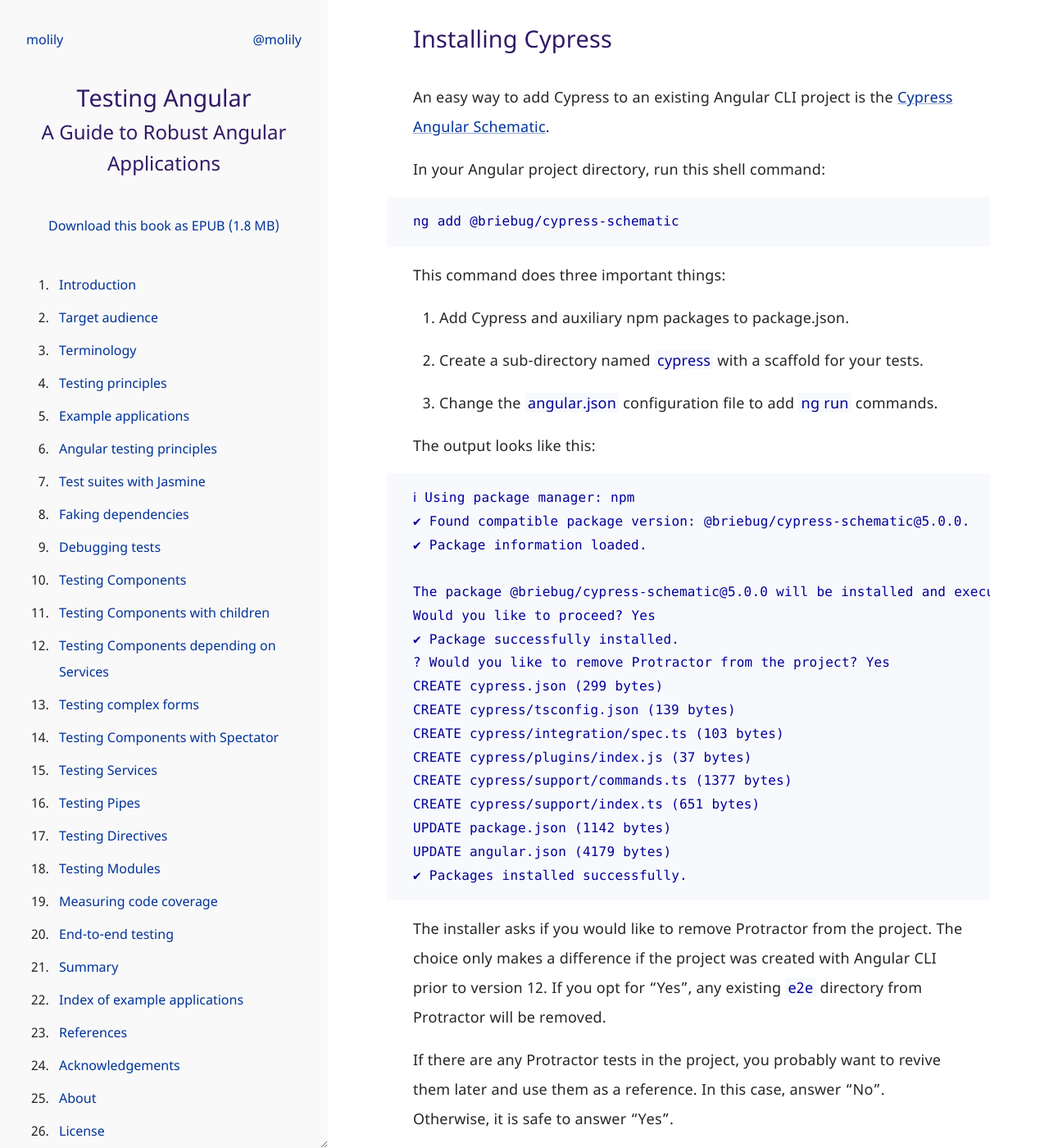
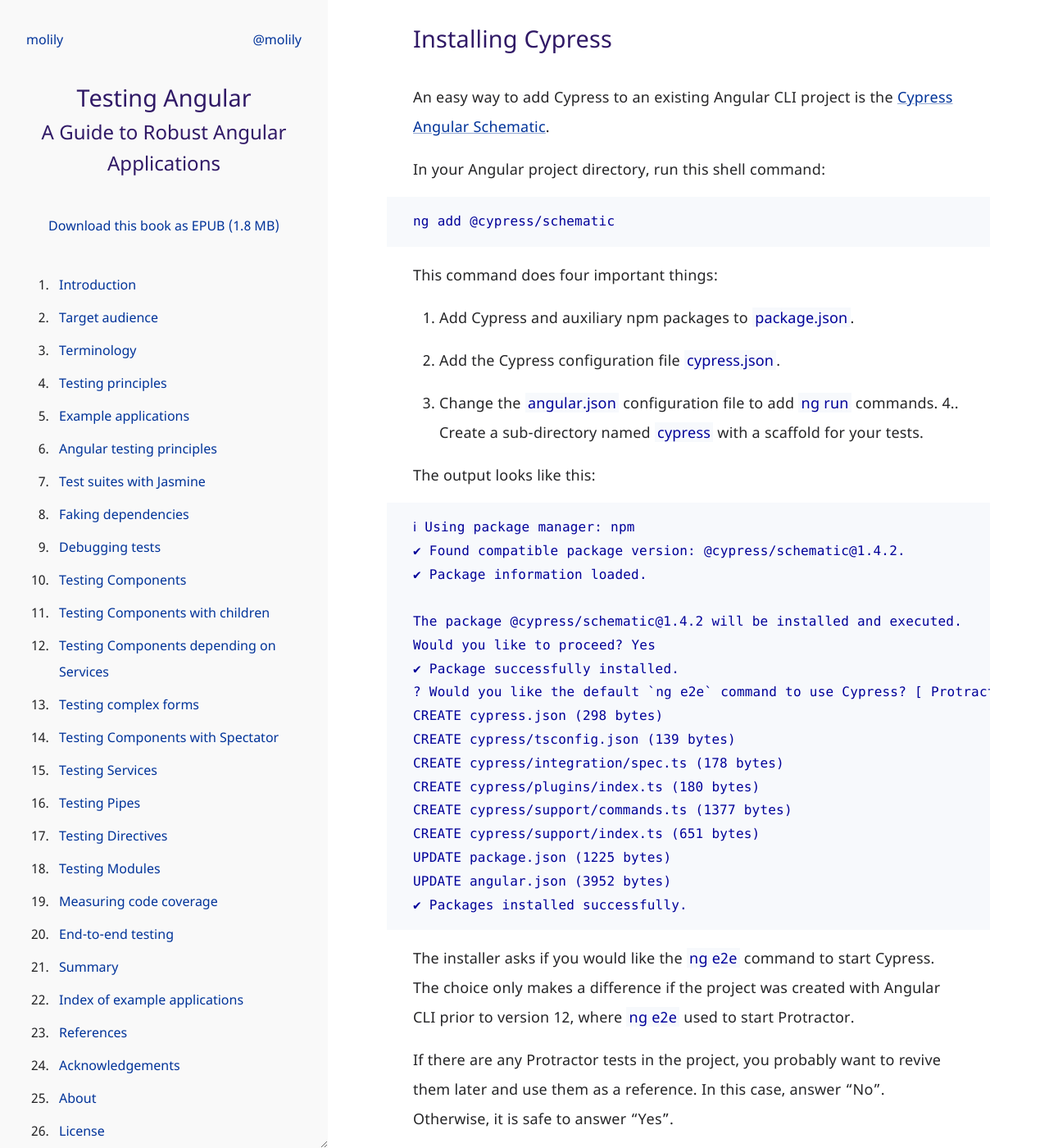
Before and after one commit to molily/testing-angular, a Jekyll site: the page built from end-to-end-testing.md, in a window 1280 px wide and 1400 px high, scrolled down 8436 px. Shown: the whole window at 82% size. Built offline with Jekyll 4.4.1, drawn with Linux system fonts in a browser that asks for light colours; some of the changed text lies outside the part shown.

Commit message:
Promote the official Cypress schematic

````diff
--- a/end-to-end-testing.md
+++ b/end-to-end-testing.md
@@ -174,43 +174,44 @@
 
 ## Installing Cypress
 
-An easy way to add Cypress to an existing Angular CLI project is the [Cypress Angular Schematic](https://github.com/briebug/cypress-schematic).
+An easy way to add Cypress to an existing Angular CLI project is the [Cypress Angular Schematic](https://github.com/cypress-io/cypress/tree/develop/npm/cypress-schematic).
 
 In your Angular project directory, run this shell command:
 
 ```
-ng add @briebug/cypress-schematic
+ng add @cypress/schematic
 ```
 
-This command does three important things:
+This command does four important things:
 
-1. Add Cypress and auxiliary npm packages to package.json.
-2. Create a sub-directory named `cypress` with a scaffold for your tests.
+1. Add Cypress and auxiliary npm packages to `package.json`.
+2. Add the Cypress configuration file `cypress.json`.
 3. Change the `angular.json` configuration file to add `ng run` commands.
+4.. Create a sub-directory named `cypress` with a scaffold for your tests.
 
 The output looks like this:
 
 ```
 ℹ Using package manager: npm
-✔ Found compatible package version: @briebug/cypress-schematic@5.0.0.
+✔ Found compatible package version: @cypress/schematic@1.4.2.
 ✔ Package information loaded.
 
-The package @briebug/cypress-schematic@5.0.0 will be installed and executed.
+The package @cypress/schematic@1.4.2 will be installed and executed.
 Would you like to proceed? Yes
 ✔ Package successfully installed.
-? Would you like to remove Protractor from the project? Yes
-CREATE cypress.json (299 bytes)
+? Would you like the default `ng e2e` command to use Cypress? [ Protractor to Cypress Migration Guide: https://on.cypress.io/protractor-to-cypress?cli=true ] Yes
+CREATE cypress.json (298 bytes)
 CREATE cypress/tsconfig.json (139 bytes)
-CREATE cypress/integration/spec.ts (103 bytes)
-CREATE cypress/plugins/index.js (37 bytes)
+CREATE cypress/integration/spec.ts (178 bytes)
+CREATE cypress/plugins/index.ts (180 bytes)
 CREATE cypress/support/commands.ts (1377 bytes)
 CREATE cypress/support/index.ts (651 bytes)
-UPDATE package.json (1142 bytes)
-UPDATE angular.json (4179 bytes)
+UPDATE package.json (1225 bytes)
+UPDATE angular.json (3952 bytes)
 ✔ Packages installed successfully.
 ```
 
-The installer asks if you would like to remove Protractor from the project. The choice only makes a difference if the project was created with Angular CLI prior to version 12. If you opt for “Yes”, any existing `e2e` directory from Protractor will be removed.
+The installer asks if you would like the `ng e2e` command to start Cypress. The choice only makes a difference if the project was created with Angular CLI prior to version 12, where `ng e2e` used to start Protractor.
 
 If there are any Protractor tests in the project, you probably want to revive them later and use them as a reference. In this case, answer “No”. Otherwise, it is safe to answer “Yes”.
 
@@ -219,7 +220,7 @@
 In the project directory, you will find a sub-directory called `cypress`. It contains:
 
 - A `tsconfig.json` configuration for all TypeScript files in the directory,
-- an `integration` directory for the end-to-end tests.
+- an `integration` directory for the end-to-end tests,
 - a `support` directory for custom commands,
 - a `plugin` directory for Cypress plugins,
 - a `fixtures` directory for test data.
@@ -275,7 +276,7 @@
 ```typescript
 describe('Counter', () => {
   beforeEach(() => {
-    cy.visit('http://localhost:4200');
+    cy.visit('/');
   });
 
   it('has the correct title', () => {
@@ -288,9 +289,7 @@
 
 Cypress commands are methods of the `cy` namespace object. Here, we are using two commands, `visit` and `title`.
 
-`cy.visit` orders the browser to visit the given URL. For now, we use the full URL of the development server.
-
-Later, we are going to set a `baseUrl` in the Cypress configuration so we can use paths like `/`. Then, Cypress will append the path to the `baseUrl`.
+`cy.visit` orders the browser to visit the given URL. Above, we use the path `/`. Cypress appends the path to the `baseUrl`. Per default, the `baseUrl` is set to `http://localhost:4200` in Cypress’ configuration file, `cypress.json`.
 
 <aside class="margin-note">Chainers</aside>
 
@@ -340,22 +339,19 @@
 
 The Cypress schematic we have installed wraps these commands so they integrate with Angular.
 
-- `ng run $project-name$:cypress-run` – Starts an Angular development server (`ng serve`), then calls `npx cypress run`.
-- `ng run $project-name$:cypress-open` – Starts an Angular development server (`ng serve`), then calls `npx cypress open`.
+- **`ng run $project-name$:cypress-run`** – Starts an Angular development server (`ng serve`), then calls `npx cypress run`.
+- **`ng run $project-name$:cypress-open`** – Starts an Angular development server (`ng serve`), then calls `npx cypress open`.
 
 `$project-name$` is a placeholder. Insert the name of the respective Angular project. This is typically the same as the directory name. If not, it can be found in `angular.json` in the `projects` object.
 
-For example, the Counter example has the project name `angular-workshop`. Therefore, the commands are `ng run angular-workshop:cypress-run` and `ng run angular-workshop:cypress-open`.
+For example, the Counter example has the project name `angular-workshop`. Therefore, the commands are:
 
-To run our first Counter end-to-end test, run:
-
-```
-ng run angular-workshop:cypress-open
-```
+- `ng run angular-workshop:cypress-run`
+- `ng run angular-workshop:cypress-open`
 
 <aside class="margin-note">Launch window</aside>
 
-This will open the test runner:
+The `cypress open` command will open the test runner:
 
 <a href="/assets/img/cypress-open.png">
   <img src="/assets/img/cypress-open.png" alt="Interactive Cypress test runner" class="image-max-full" loading="lazy">
@@ -465,24 +461,7 @@
 5. Find the element with the current count and read its text content (again).
 6. Expect that the text now reads “6”.
 
-We have already used `cy.visit('http://localhost:4200')` to navigate to an address.
-
-<aside class="margin-note">Base URL</aside>
-
-Cypress supports a `baseUrl` configuration option so we do not have to hard-code and repeat the full URL. We set `baseUrl` to `'http://localhost:4200'` so we can simply write `cy.visit('/')`.
-
-By setting a `baseUrl` instead of hard-coding a full URL, you can run the tests against different installations of the application. For example, the `baseUrl` would be `'http://localhost:4200'` for development, `'https://staging.example.com'` for staging and `'https://example.com` for production.
-
-Edit the Cypress configuration file `cypress.json` in the Angular project directory. Add a property `baseUrl` and set it to the development server URL:
-
-```javascript
-{
-  "baseUrl": "http://localhost:4200",
-  /* … */
-}
-```
-
-From now on, Cypress will expand the URL passed to `cy.visit` to a full URL using the `baseUrl`. The `baseUrl` configuration option can still be overridden on the command line, for example when testing staging and production.
+We have used `cy.visit('/')` to navigate to an address. The path “/” translates to `http://localhost:4200/` since this is the configured `baseUrl`.
 
 ## Finding elements
 
@@ -715,20 +694,9 @@
 );
 ```
 
-You do not have to understand the type definitions in detail. They simply make sure that you can pass the same `options` to `cy.byTestId` that you can pass to `cy.get`.
-
-Save `commands.ts`, then edit `cypress/support/index.ts` and activate the line that imports `command.ts`.
+For proper type checking, we need to tell the TypeScript compiler that we have extended the `cy` namespace. In `commands.ts`, we extend the `Chainable` interface with a method declaration for `byTestId`.
 
 ```typescript
-import './commands';
-```
-
-For proper type checking, we need to tell the TypeScript compiler that we have extended the `cy` namespace. We create the file `cypress/support/index.d.ts` and paste the following type definition:
-
-```typescript
-// Types for custom commands
-/// <reference types="cypress" />
-
 declare namespace Cypress {
   interface Chainable {
     /**
@@ -745,6 +713,14 @@
     ): Cypress.Chainable<JQuery<E>>;
   }
 }
+```
+
+You do not have to understand these type definitions in detail. They simply make sure that you can pass the same `options` to `cy.byTestId` that you can pass to `cy.get`.
+
+Save `commands.ts`, then edit `cypress/support/index.ts` and activate the line that imports `command.ts`.
+
+```typescript
+import './commands';
 ```
 
 This is it! We now have a strictly typed command `cy.byTestId`. Using the command, we can declutter the test.
````
Also changed, not shown: other parts of end-to-end-testing.md (+3 -3 lines).
